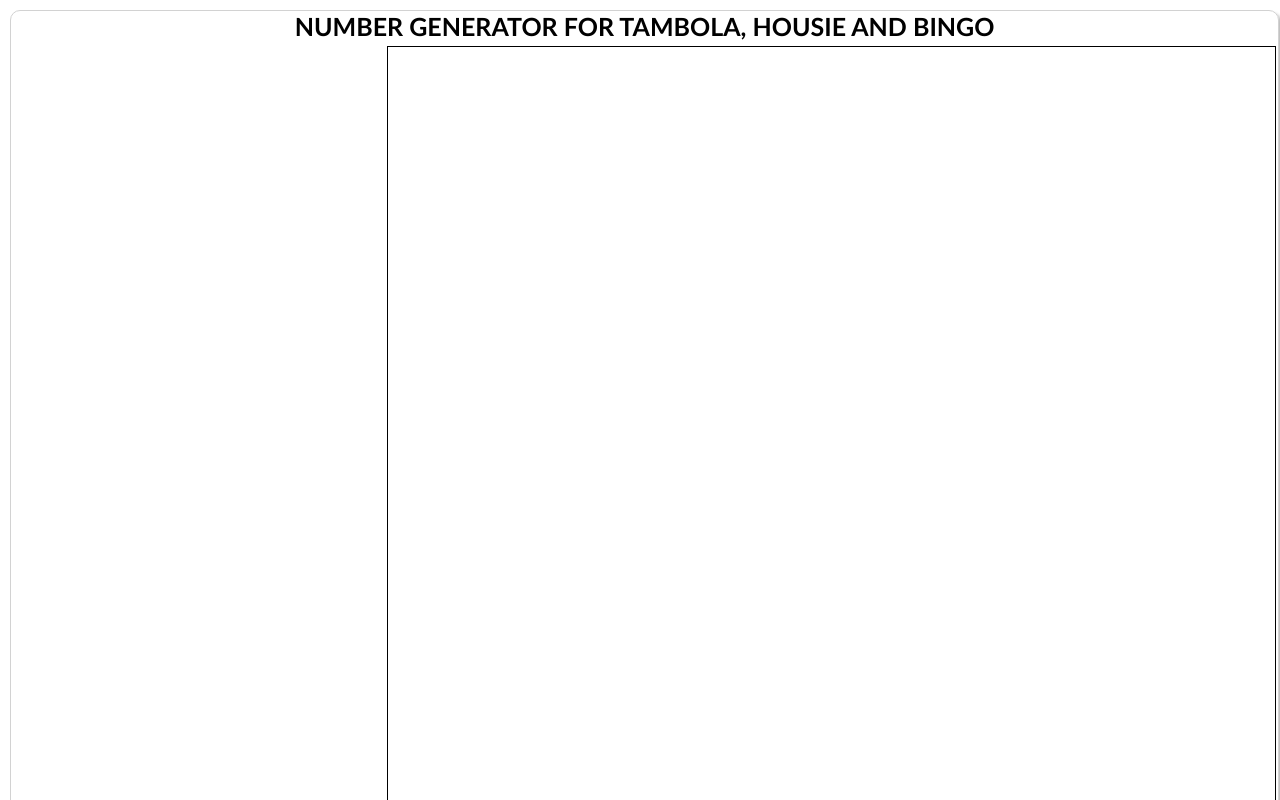
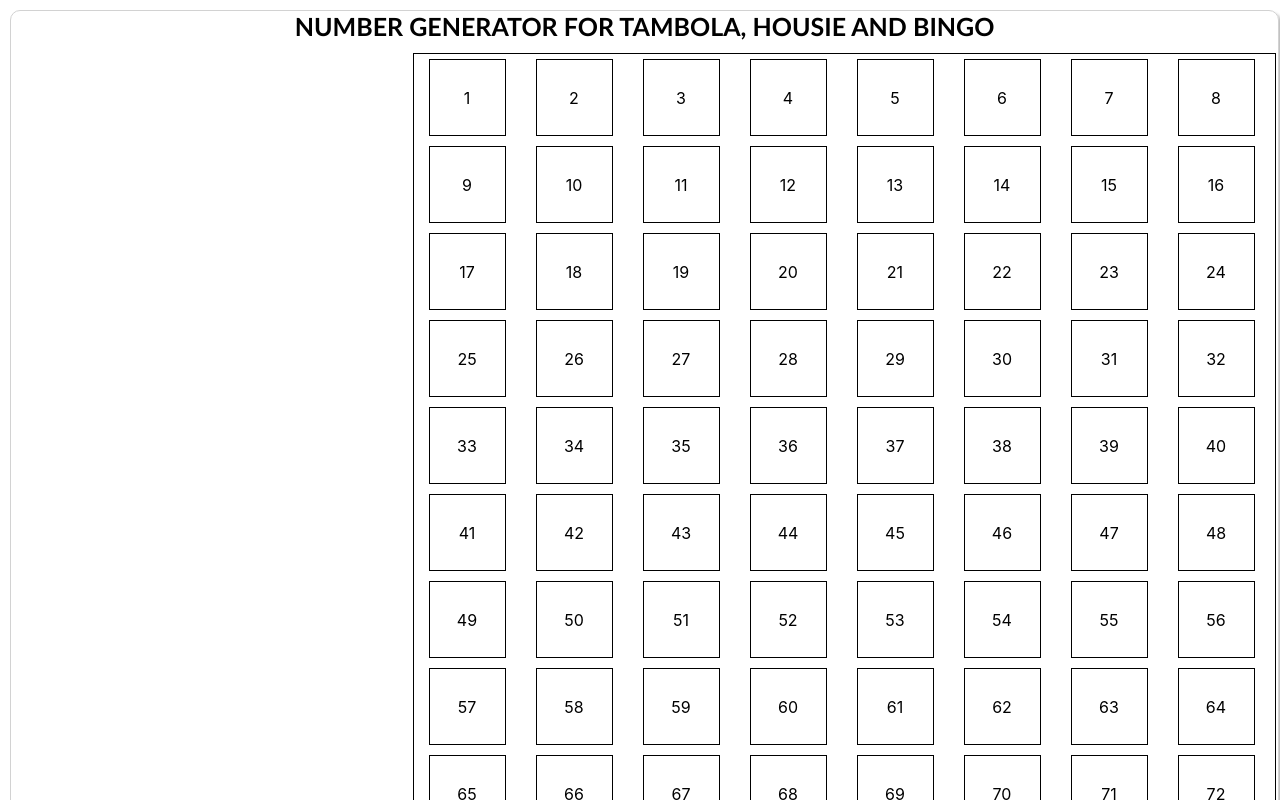
Before and after one commit to gayathrimantha/numbergenerator, a React (Create React App) app in the folder tambolahousie/: page / in a window 1280 px wide. Shown: the top 800 px of the page. Built offline with nearby package versions, Linux system fonts and the light colour scheme.

Commit message:
//commit

```diff
--- a/tambolahousie/src/components/Numbergenerator.js
+++ b/tambolahousie/src/components/Numbergenerator.js
@@ -2,6 +2,9 @@ import React from "react";
 import "../css/Numbergenerator.css";
 
 const Numbergenerator = () => {
+  const numbersArray = Array.from({ length: 90 }, (_, index) => index + 1);
+  console.log(numbersArray);
+
   return (
     <div className="mainContainer">
       <div className="headerTitle">
@@ -9,7 +12,11 @@ const Numbergenerator = () => {
       </div>
       <div className="numbersDivParent">
         <div className="numbersDiv">
-
+          <div className="numbersDisplay">
+            {numbersArray.map((number) => (
+              <div className="boxStyle">{number}</div>
+            ))}
+          </div>
         </div>
       </div>
     </div>
--- a/tambolahousie/src/css/Numbergenerator.css
+++ b/tambolahousie/src/css/Numbergenerator.css
@@ -17,12 +17,26 @@
 }
 .numbersDivParent {
   position: relative;
+  margin-top: 7px;
 }
 .numbersDiv {
   position: absolute;
   right: 2px;
   height: 800px;
-  width: 70%;
+  width: 68%;
   border: 1px solid black;
   margin-top: 5px;
 }
+.numbersDisplay {
+  display: flex;
+  flex-wrap: wrap;
+}
+.boxStyle {
+  height: 75px;
+  width: 75px;
+  border: 1px solid black;
+  margin: 5px 15px;
+  justify-content: center;
+  align-items: center;
+  display: flex;
+}
```
